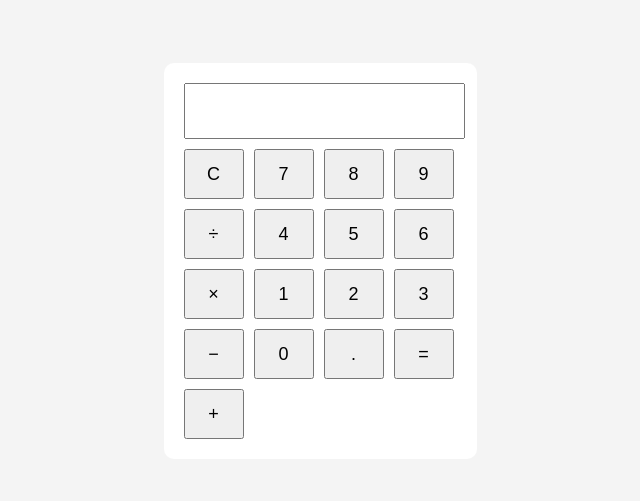
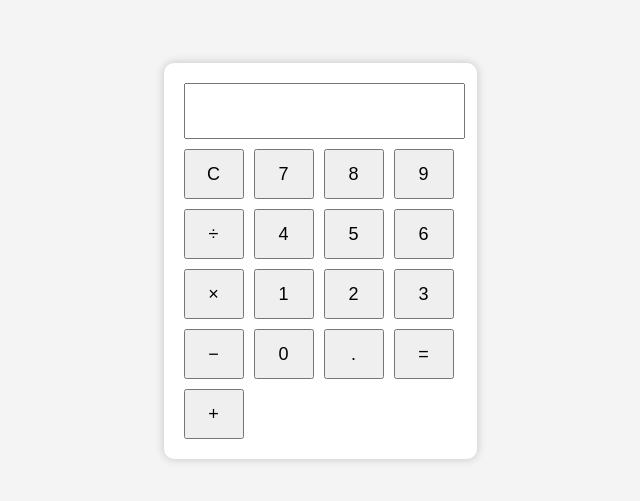
Before and after one commit to anjaliverma02/Calculator, a plain HTML site: page index.html in a window 1280 px wide. Shown: the part 147-648 px from the top of the page, without its empty margins (320-960 px from the left). Drawn offline with Linux system fonts and the light colour scheme.

Commit message:
Update style.css

```diff
--- a/style.css
+++ b/style.css
@@ -10,6 +10,7 @@ body {
     background: white;
     padding: 20px;
     border-radius: 10px;
+    box-shadow: 0 0 10px rgba(0,0,0,0.2);
 }
 
 #result {
```
